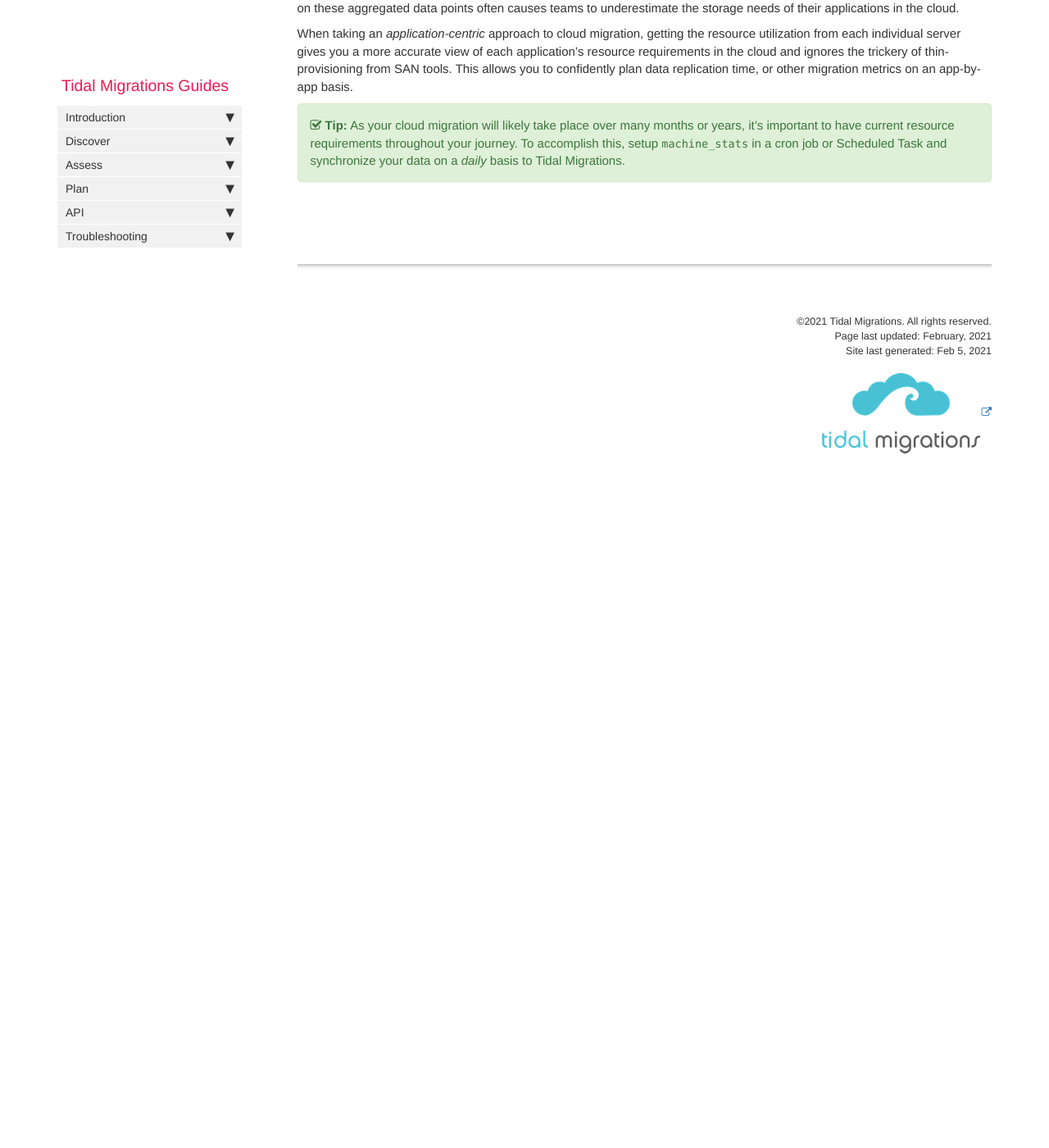
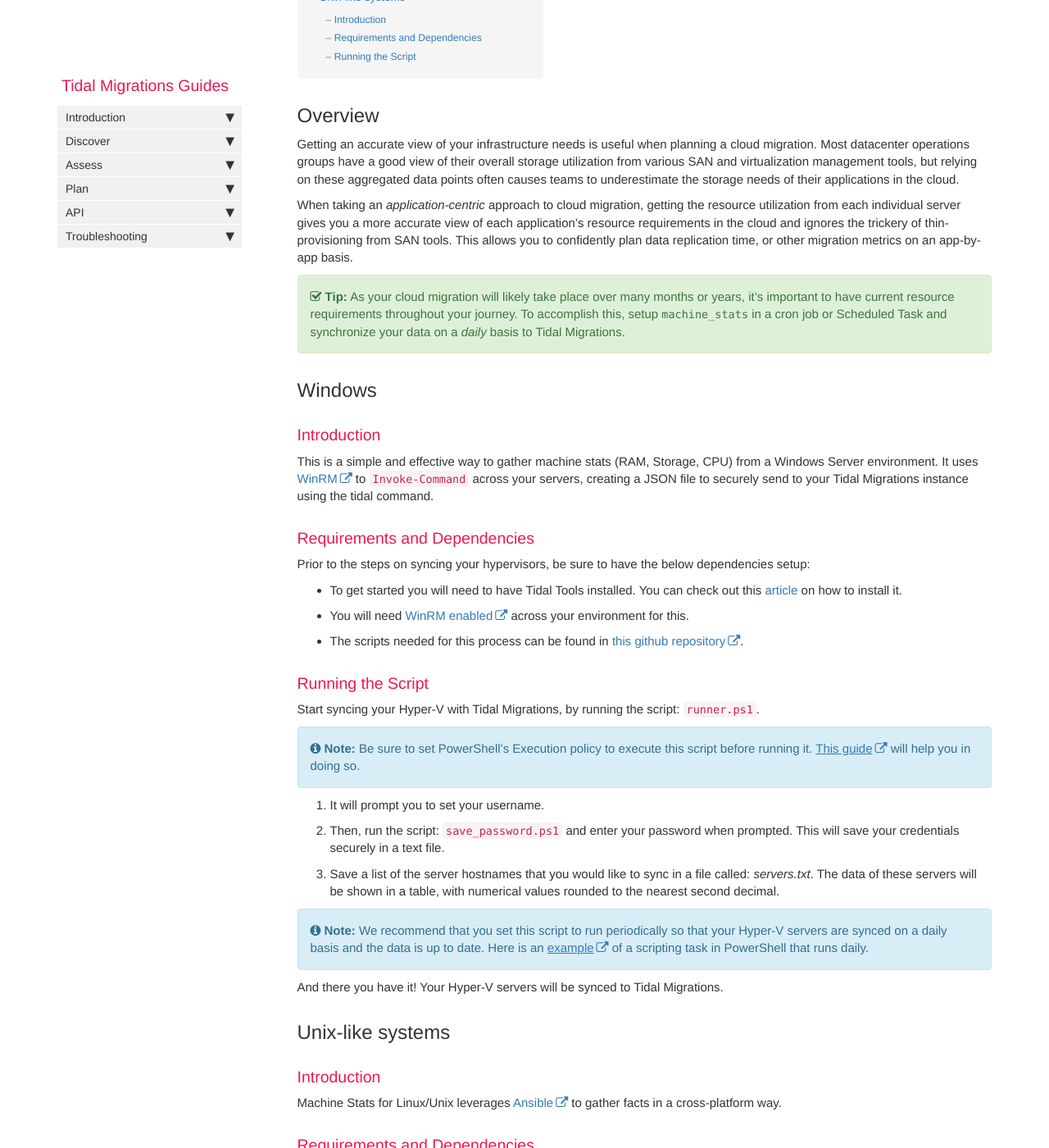
Before and after one commit to tidalmigrations/tidalmigrations.github.io, a Jekyll site: the page built from pages/tidal tools/machine_stats.md, in a window 1280 px wide and 1400 px high, scrolled down 373 px. Shown: the whole window at 82% size. Built offline with Jekyll 4.4.1, drawn with Linux system fonts in a browser that asks for light colours; nearby versions of some CDN libraries; comment, search, counter and statistics services are not loaded; before the commit the page ends 1003 px from its top, so only the background shows below that; some of the changed text lies outside the part shown.

Commit message:
Adding more documentation

````diff
--- a/pages/tidal tools/machine_stats.md
+++ b/pages/tidal tools/machine_stats.md
@@ -22,7 +22,105 @@ of each application's resource requirements in the cloud and ignores the
 trickery of thin-provisioning from SAN tools.  This allows you to confidently
 plan data replication time, or other migration metrics on an app-by-app basis.
 
-{% include tip.html content="As your cloud migration will likely take place over many months or years, it's
-important to have current resource requirements throughout your journey. To
-accomplish this, setup `machine_stats` in a cron job or Scheduled Task and
-synchronize your data on a _daily_ basis to Tidal Migrations." %}
+{% include tip.html content="As your cloud migration will likely take place
+over many months or years, it's important to have current resource requirements
+throughout your journey. To accomplish this, setup `machine_stats` in a cron
+job or Scheduled Task and synchronize your data on a _daily_ basis to Tidal
+Migrations." %}
+
+## Windows
+
+### Introduction
+
+This is a simple and effective way to gather machine stats (RAM, Storage,
+CPU) from a Windows Server environment. It uses
+[WinRM](https://docs.microsoft.com/en-us/windows/win32/winrm/installation-and-configuration-for-windows-remote-management)
+to `Invoke-Command` across your servers, creating a JSON file to securely send
+to your Tidal Migrations instance using the tidal command.
+
+### Requirements and Dependencies
+
+Prior to the steps on syncing your hypervisors, be sure to have the below
+dependencies setup:
+
+- To get started you will need to have Tidal Tools installed. You can check out
+  this [article](tidal-tools.html) on how to install it.
+- You will need [WinRM
+  enabled](https://support.auvik.com/hc/en-us/articles/204424994-How-to-enable-WinRM-with-domain-controller-Group-Policy-for-WMI-monitoring)
+  across your environment for this.
+- The scripts needed for this process can be found in [this github
+  repository](https://github.com/tidalmigrations/machine_stats/tree/master/windows).
+
+### Running the Script
+
+Start syncing your Hyper-V with Tidal Migrations, by running the script:
+`runner.ps1`.
+
+{% include note.html content="Be sure to set PowerShell's Execution policy to
+execute this script before running it. [This
+guide](https://docs.microsoft.com/en-us/powershell/module/microsoft.powershell.security/set-executionpolicy?view=powershell-6)
+will help you in doing so." %}
+
+1. It will prompt you to set your username.
+
+2. Then, run the script: `save_password.ps1` and enter your password when
+   prompted. This will save your credentials securely in a text file.
+
+3. Save a list of the server hostnames that you would like to sync in a file
+   called: _servers.txt_.  The data of these servers will be shown in a table,
+   with numerical values rounded to the nearest second decimal.
+
+{% include note.html content="We recommend that you set this script to run
+periodically so that your Hyper-V servers are synced on a daily basis and the
+data is up to date. Here is an [example](
+https://docs.microsoft.com/en-us/windows/desktop/taskschd/daily-trigger-example--scripting-)
+of a scripting task in PowerShell that runs daily."%}
+
+And there you have it! Your Hyper-V servers will be synced to Tidal Migrations.
+
+## Unix-like systems
+
+### Introduction
+
+Machine Stats for Linux/Unix leverages [Ansible](https://www.ansible.com/) to
+gather facts in a cross-platform way.
+
+### Requirements and Dependencies
+
+Prior to the steps on syncing your Unix/Linux machines, be sure to have the below
+dependencies setup:
+
+- To get started you will need to have Tidal Tools installed. You can check out
+  this [article](tidal-tools.html) on how to install it.
+- You need to install Python on your local workstation and on the machines you
+  need to gather stats from. Please refer to the Machine Stats for Unix-like
+  systems [technical
+  documentation](https://github.com/tidalmigrations/machine_stats/blob/master/unix/README.md)
+  for installation instructions.
+- The scripts needed for this process can be found in [this github
+  repository](https://github.com/tidalmigrations/machine_stats/tree/master/unix).
+
+### Running the Script
+
+1. Create a `hosts` file in the current directory.
+
+2. Add connection strings in the form of `ssh-user@ip-address` or
+   `ssh-user@domain` to the `hosts` file one per line If the `ssh-user@` part
+   is omitted, then the current user name is used.
+
+3. If you need to use a custom SSH identity file for some particular host,
+   provide it as the following:
+
+    ```
+    my-user@example.com ansible_ssh_private_key_file=path/to/key-file.pem
+    ```
+
+4. Execute `runner` and pipe its output to Tidal Tools:
+
+    ```
+    $ ./runner | tidal sync servers
+    ```
+
+For more details on configuration and usage, please check Machine Stats for
+Unix-like systems [technical
+documentation](https://github.com/tidalmigrations/machine_stats/blob/master/unix/README.md).
````
